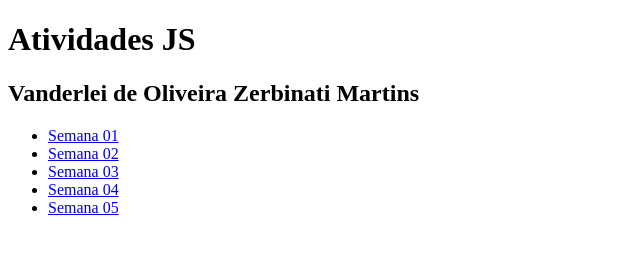
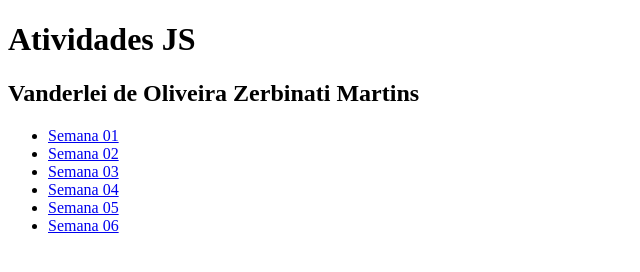
Before and after one commit to VanzBeats/ProjetoLab, a plain HTML site: page index.html in a window 1280 px wide. Shown: the whole page, without its empty margins (0-640 px from the left). Drawn offline with Linux system fonts and the light colour scheme.

Commit message:
Update index.html

```diff
--- a/index.html
+++ b/index.html
@@ -14,6 +14,7 @@
         <li><a href="PROJETO LAB/semana03.html">Semana 03</a></li>
         <li><a href="PROJETO LAB/semana04.html">Semana 04</a></li>
         <li><a href="PROJETO LAB/semana05.html">Semana 05</a></li>
+        <li><a href="PROJETO LAB/semana06.html">Semana 06</a></li>
     </ul>
 </body>
 </html>
```
